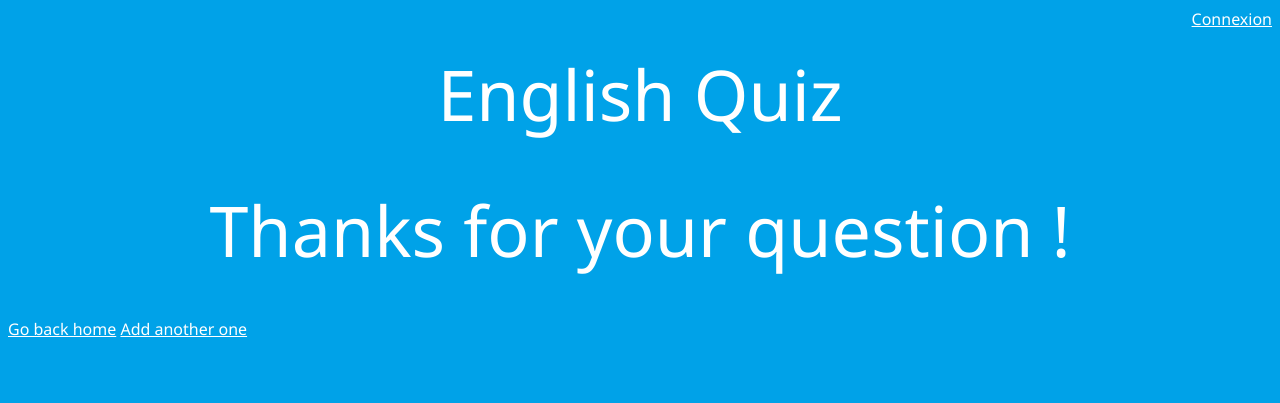
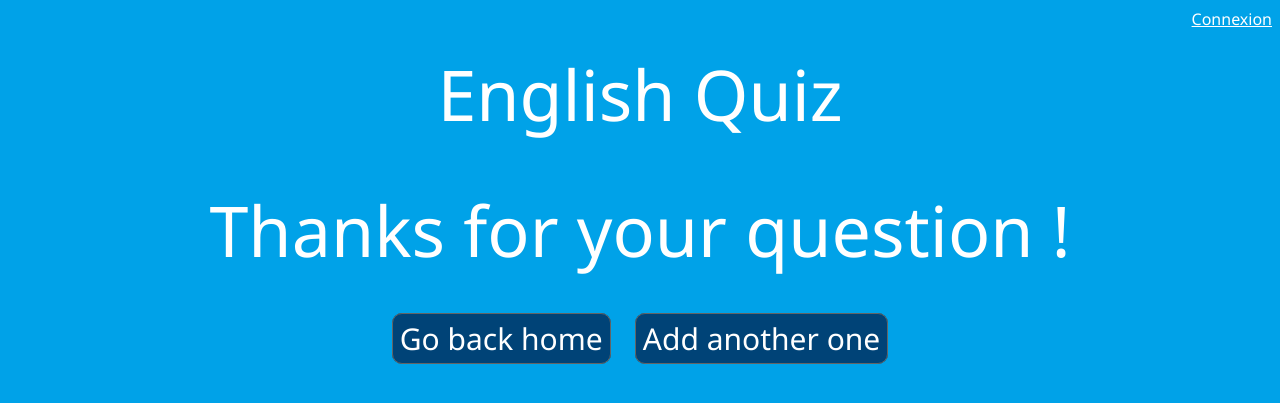
Before and after one commit to paulcottin/projetAnglais, a PHP site: page /thanks.php in a window 1280 px wide. Shown: the top 403 px of the page. Run offline with PHP 8.4, Linux system fonts and the light colour scheme.

Commit message:
changement apparence boutons

```diff
--- a/englishQuiz/thanks.php
+++ b/englishQuiz/thanks.php
@@ -19,9 +19,9 @@
     <p class="centerWhite70">
         Thanks for your question !
     </p>
-    <p>
-    <a href="accueil.php" style="color:white;text-align:center">Go back home</a>
-    <a href="ajoutQuestion.php" style="color:white;text-align:center">Add another one</a>
+    <p style="text-align:center">
+    <a class="button" href="accueil.php" style="color:white;">Go back home</a>
+    <a class="button" href="ajoutQuestion.php" style="color:white;">Add another one</a>
     </p>
     </body>
 </html>
```
